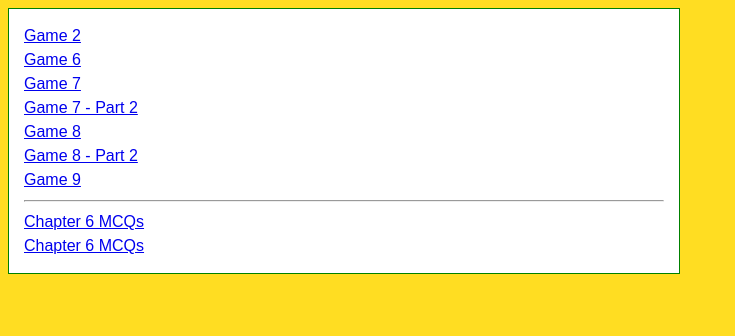
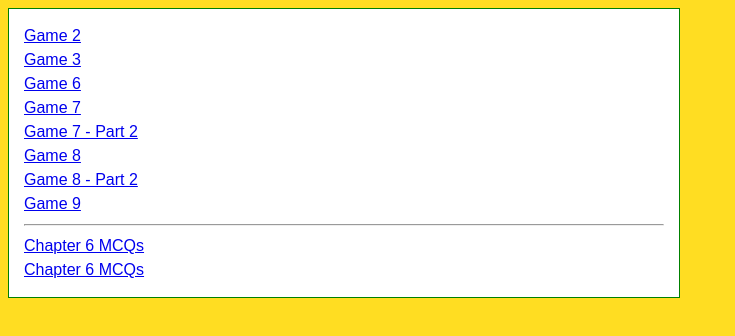
Before and after one commit to acctprog/acctprog.github.io, a plain HTML site: page index.html in a window 1280 px wide. Shown: the whole page, without its empty margins (0-735 px from the left). Drawn offline with Linux system fonts and the light colour scheme.

Commit message:
Update index.html

```diff
--- a/index.html
+++ b/index.html
@@ -2,6 +2,7 @@
 
 <div class="d_boxed">
   <a href="i2.html">Game 2</a><br>
+  <a href="i3.html">Game 3</a><br>
   <a href="i6.html">Game 6</a><br>
   <a href="i7.html">Game 7</a><br>
   <a href="i72.html">Game 7 - Part 2</a><br>
```
